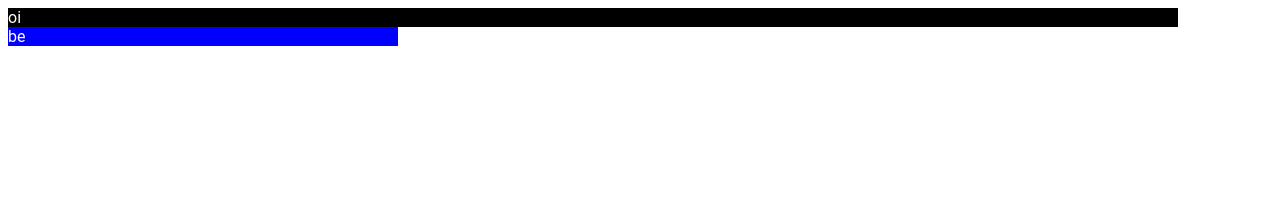
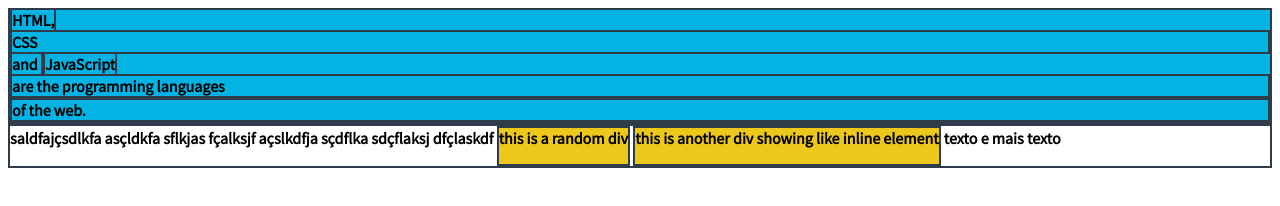
Before and after one commit to diogo-as/codes, a plain HTML site: page border-box/index.html in a window 1280 px wide. Drawn offline with Linux system fonts and the light colour scheme.

Commit message:
css inline blocks

```diff
--- a/border-box/index.html
+++ b/border-box/index.html
@@ -1,28 +1,44 @@
 <!DOCTYPE html>
-
-<!-- Instructions: Add a link to the stylesheet 'styles.css' at the designated spot below. -->
-
-<!-- Hints:
-
-* sample link: <link href="path-to-stylesheet/stylesheet.css" rel="stylesheet">
-* path to stylesheet: "css/styles.css"
-
--->
-
-<html>
+<html lang="en">
 <head>
-	<title>Border-box utility</title>
-	<!-- the next line loads the tests for the Udacity Feedback extension -->
-		<link href="stylesheet.css" rel="stylesheet">
+  <meta charset="UTF-8">
+  <title>Normal Flow Quiz</title>
+  <style>
+    * {
+      box-sizing: border-box;
+      font-family: 'Source Sans Pro', sans-serif;
+      font-weight: bold;
+    }
+    span, div {
+      border: 2px solid #2e3d49;
+    }
+    .blue {
+      background-color: #02b3e4;
+    }
+    .inline-block {
+      display: inline-block;
+    }
+    .random {
+      border: 2px solid:#2e3d49;
+      background-color: #ecc81a;
+      height: 40px;
+    }
+  </style>
+  <link href='https://fonts.googleapis.com/css?family=Source+Sans+Pro' rel='stylesheet' type='text/css'>
 </head>
 <body>
+  <div class="blue">
+    <span>HTML, </span>
+    <div>CSS </div>
+    <span>and </span>
+    <span>JavaScript </span>
+    <div>are the programming languages</div>
+    <div> of the web.</div>
+  </div>
   <div class="container">
-    <div id="primary">
-      <a>oi</a>
-    </div>
-    <div id="secondary">
-    <a> be</a>
-    </div>
-  </div>
+    <spam> saldfajçsdlkfa asçldkfa sflkjas fçalksjf açslkdfja sçdflka sdçflaksj dfçlaskdf </spam>
+    <div class="random inline-block"> this is a random div</div>
+    <div class="random inline-block"> this is another div showing like inline element</div>
+    <spam> texto e mais texto </spam>
 </body>
 </html>
```
Also changed, not shown: inline-block/index.html (added, +34 -0 lines), inline-block/relativeposition.html (added, +38 -0 lines), inline-block/translate.html (added, +22 -0 lines), inline-block/alinhamento.html (added).
